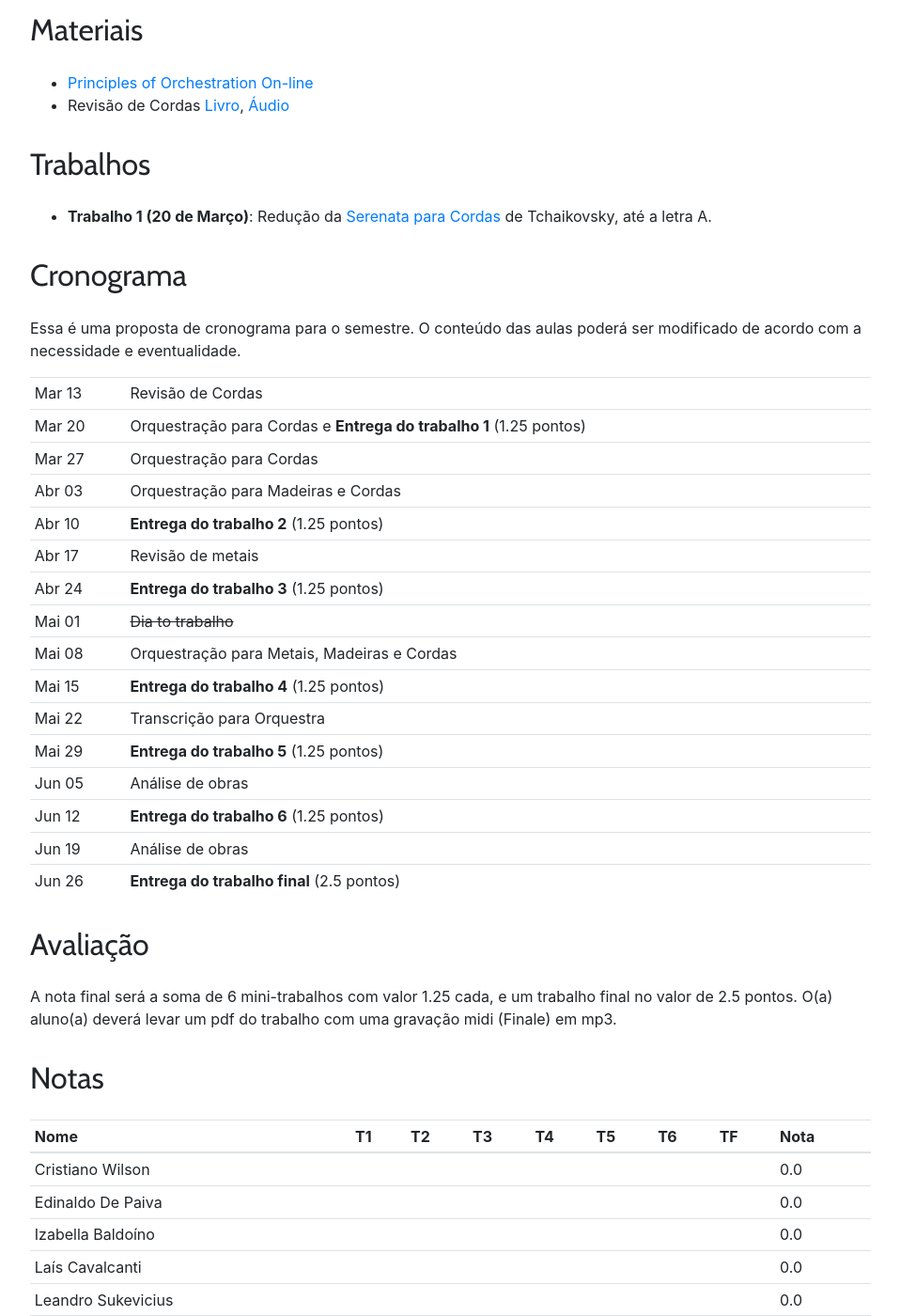
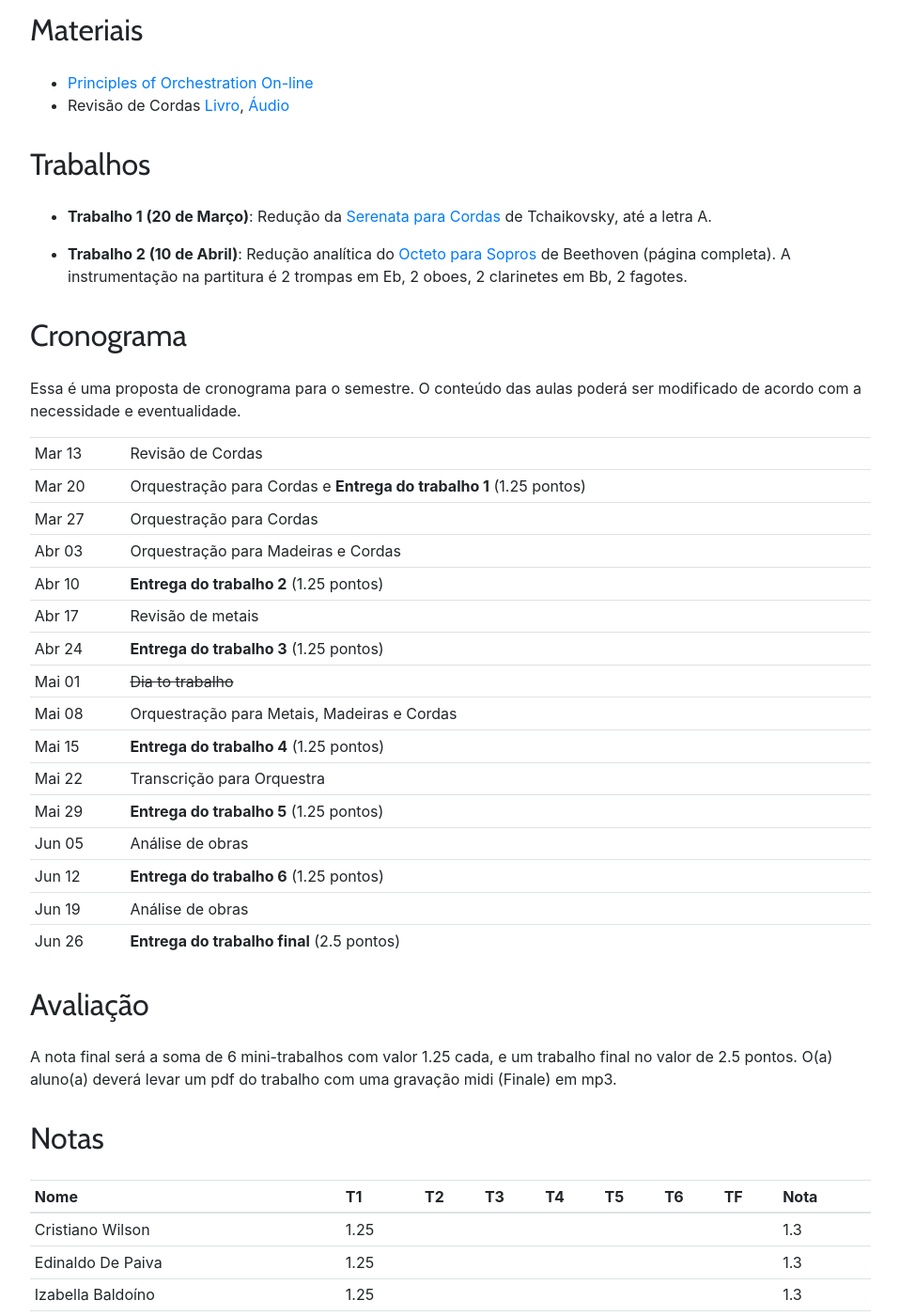
Before and after one commit to kroger/genosmus, a Jekyll site: the page built from _pedro/musa86.md, in a window 1280 px wide and 1400 px high, scrolled down 402 px. Shown: the whole window at 94% size, without its empty margins (68-1026 px from the left). Built offline with Jekyll 4.4.1, drawn with Linux system fonts in a browser that asks for light colours; some of the changed text lies outside the part shown.

Commit message:
Trabalho novo e notas de orquestração

```diff
--- a/_pedro/musa86.md
+++ b/_pedro/musa86.md
@@ -22,6 +22,9 @@
 - **Trabalho 1 (20 de Março)**: Redução da [Serenata para Cordas][1] de
 Tchaikovsky, até a letra A.
 
+- **Trabalho 2 (10 de Abril)**: Redução analítica do [Octeto para
+Sopros][5] de Beethoven (página completa). A instrumentação na partitura
+é 2 trompas em Eb, 2 oboes, 2 clarinetes em Bb, 2 fagotes.
 
 ## Cronograma
 
@@ -60,15 +63,15 @@
 
 | Nome               | T1 | T2 | T3 | T4 | T5 | T6 | TF | Nota |
 |:-------------------|:---|:---|:---|:---|:---|:---|:---|:-----|
-| Cristiano Wilson   |    |    |    |    |    |    |    | =sum |
-| Edinaldo De Paiva  |    |    |    |    |    |    |    | =sum |
-| Izabella Baldoíno  |    |    |    |    |    |    |    | =sum |
-| Laís Cavalcanti    |    |    |    |    |    |    |    | =sum |
-| Leandro Sukevicius |    |    |    |    |    |    |    | =sum |
-| Peter Marques      |    |    |    |    |    |    |    | =sum |
-| Roberto Intelisano |    |    |    |    |    |    |    | =sum |
-| Victor De Oliveira |    |    |    |    |    |    |    | =sum |
-| Zizimo Fonseca     |    |    |    |    |    |    |    | =sum |
+| Cristiano Wilson   |1.25|    |    |    |    |    |    | =sum |
+| Edinaldo De Paiva  |1.25|    |    |    |    |    |    | =sum |
+| Izabella Baldoíno  |1.25|    |    |    |    |    |    | =sum |
+| Laís Cavalcanti    |1.25|    |    |    |    |    |    | =sum |
+| Leandro Sukevicius |1.25|    |    |    |    |    |    | =sum |
+| Peter Marques      |1.25|    |    |    |    |    |    | =sum |
+| Roberto Intelisano |1.25|    |    |    |    |    |    | =sum |
+| Victor De Oliveira |1.25|    |    |    |    |    |    | =sum |
+| Zizimo Fonseca     |1.25|    |    |    |    |    |    | =sum |
 {: .table .table-sm }
 
 
```
Also changed, not shown: 1 other file.
